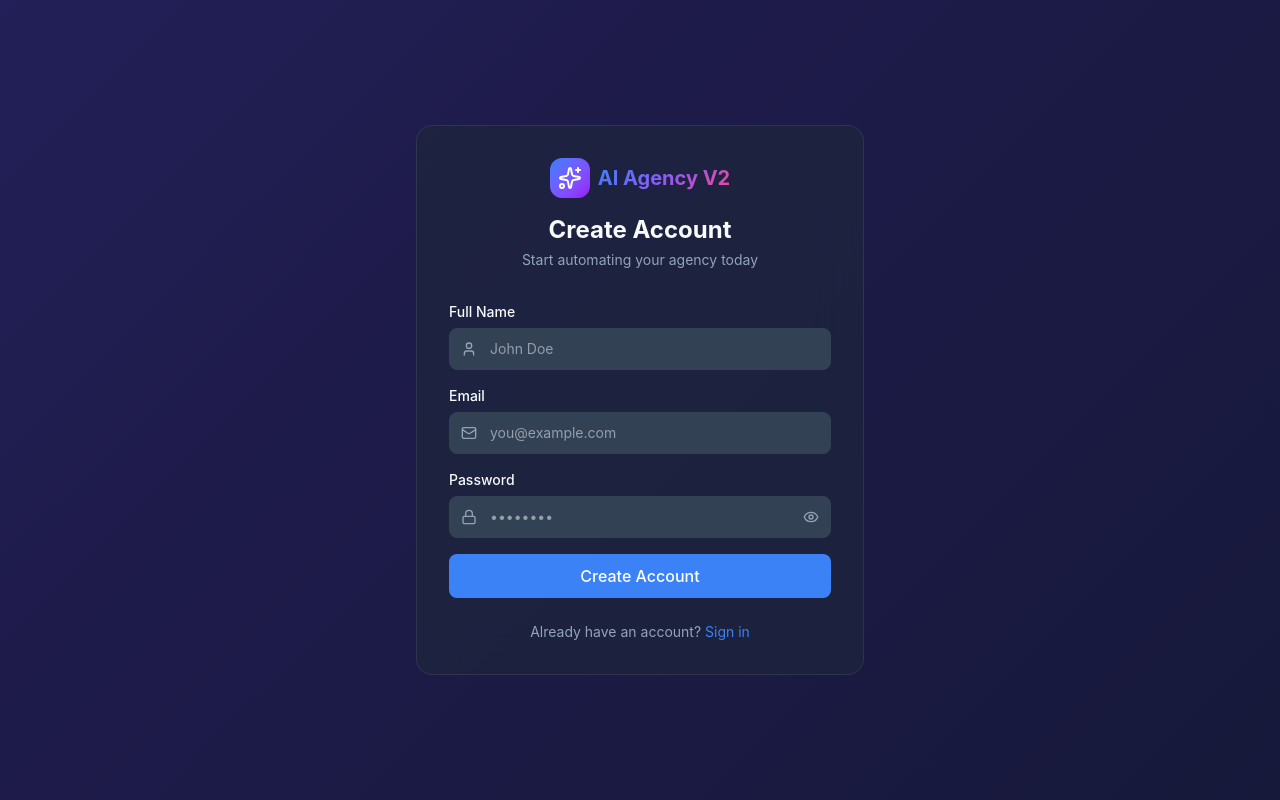
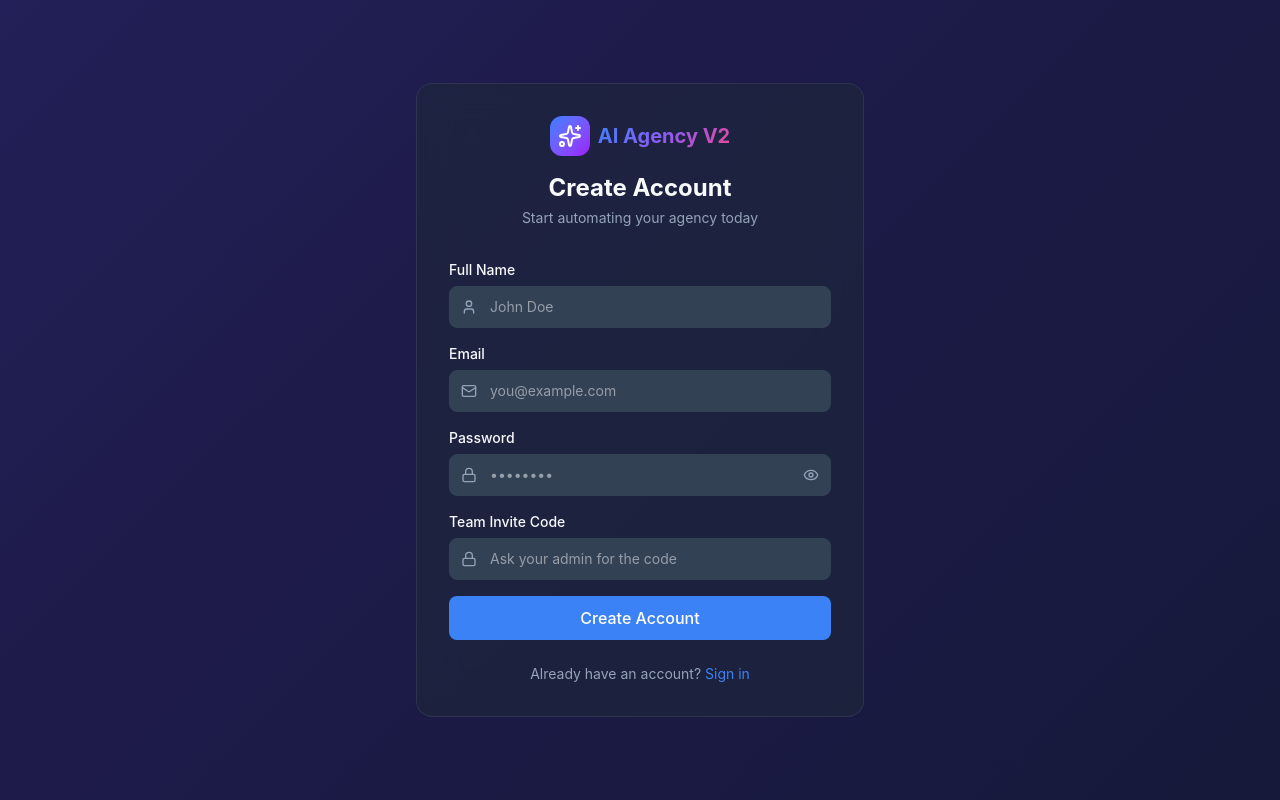
Before and after one commit to priyanshu4429-cloud/ai-agency-automation-platform, a Next.js app: page /register in a window 1280 px wide. Built offline with nearby package versions, Linux system fonts and the light colour scheme.

Commit message:
feat: restrict registration to team members with invite code

```diff
--- a/src/app/api/auth/register/route.ts
+++ b/src/app/api/auth/register/route.ts
@@ -6,9 +6,14 @@ import { eq } from "drizzle-orm";
 
 export async function POST(req: NextRequest) {
   try {
-    const { email, password, name } = await req.json();
-    if (!email || !password || !name) {
+    const { email, password, name, inviteCode } = await req.json();
+    if (!email || !password || !name || !inviteCode) {
       return NextResponse.json({ error: "Missing fields" }, { status: 400 });
+    }
+
+    const validCode = process.env.TEAM_INVITE_CODE || "AGENCY2026";
+    if (inviteCode !== validCode) {
+      return NextResponse.json({ error: "Invalid team invite code" }, { status: 403 });
     }
 
     const existing = await db.select().from(users).where(eq(users.email, email)).limit(1);
--- a/src/app/register/page.tsx
+++ b/src/app/register/page.tsx
@@ -11,6 +11,7 @@ export default function RegisterPage() {
   const [name, setName] = useState("");
   const [email, setEmail] = useState("");
   const [password, setPassword] = useState("");
+  const [inviteCode, setInviteCode] = useState("");
   const [showPassword, setShowPassword] = useState(false);
   const [loading, setLoading] = useState(false);
   const [error, setError] = useState("");
@@ -23,7 +24,7 @@ export default function RegisterPage() {
       const res = await fetch("/api/auth/register", {
         method: "POST",
         headers: { "Content-Type": "application/json" },
-        body: JSON.stringify({ name, email, password }),
+        body: JSON.stringify({ name, email, password, inviteCode }),
       });
       const data = await res.json();
       if (!res.ok) throw new Error(data.error || "Registration failed");
@@ -111,6 +112,20 @@ export default function RegisterPage() {
                 </button>
               </div>
             </div>
+            <div>
+              <label className="block text-sm font-medium mb-1.5">Team Invite Code</label>
+              <div className="relative">
+                <Lock className="absolute left-3 top-1/2 -translate-y-1/2 w-4 h-4 text-muted-foreground" />
+                <input
+                  type="text"
+                  value={inviteCode}
+                  onChange={(e) => setInviteCode(e.target.value)}
+                  className="w-full pl-10 pr-4 py-2.5 rounded-lg bg-muted border border-border text-sm focus:outline-none focus:ring-2 focus:ring-primary"
+                  placeholder="Ask your admin for the code"
+                  required
+                />
+              </div>
+            </div>
             <button
               type="submit"
               disabled={loading}
```
